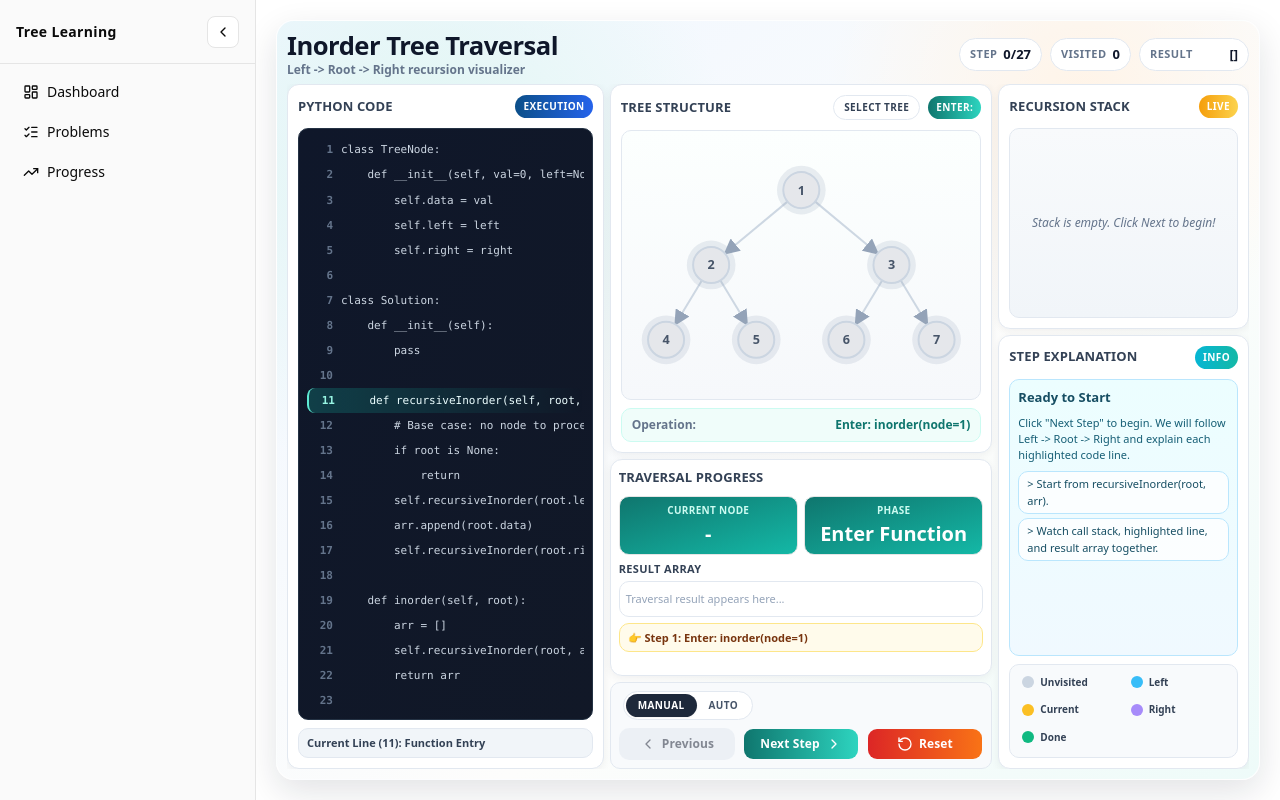
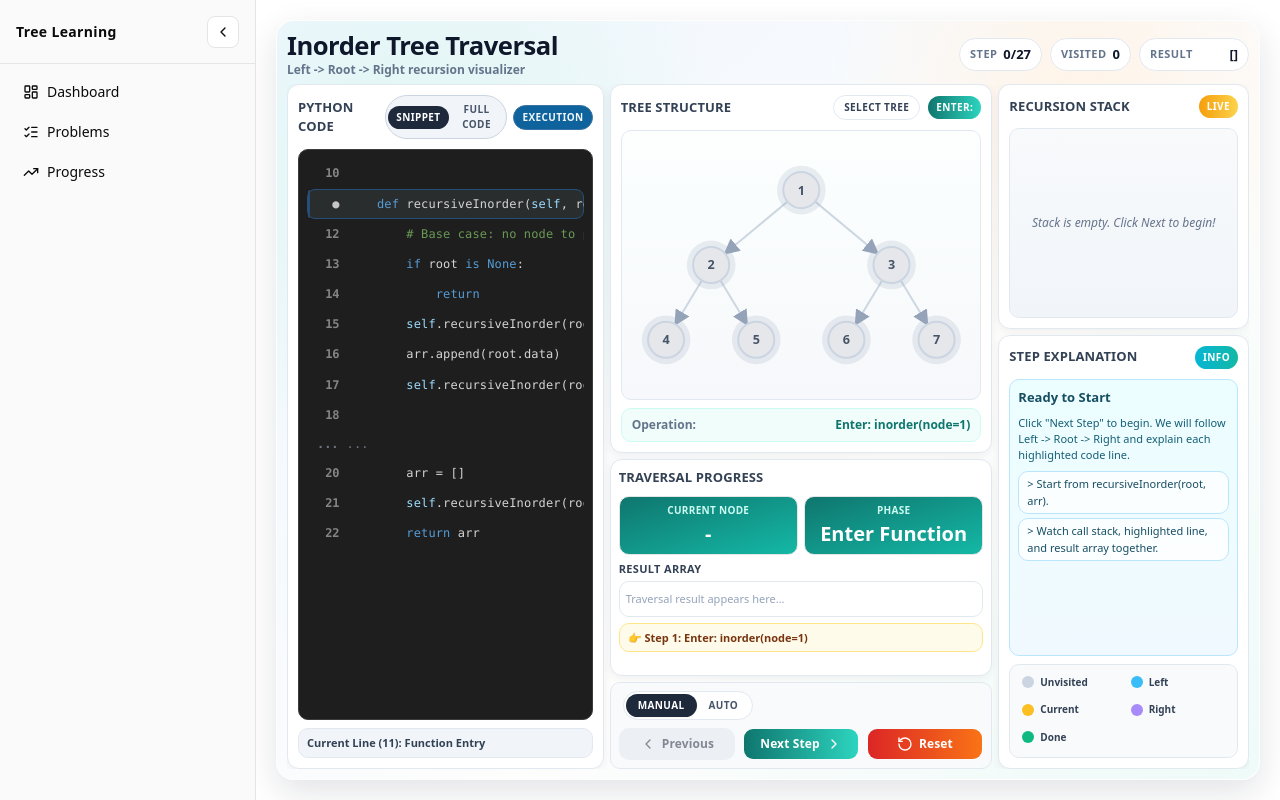
Before and after one commit to naveencreation/LeetCode-Learner, a Next.js app in the folder frontend/: page /problems/binary-tree/inorder-traversal in a window 1280 px wide. Built offline with nearby package versions, Linux system fonts and the light colour scheme.

Commit message:
Code panal completed

```diff
--- a/frontend/src/features/inorder/components/CodePanel.tsx
+++ b/frontend/src/features/inorder/components/CodePanel.tsx
@@ -1,12 +1,144 @@
+import { useMemo, useRef, useState } from "react";
+
 import { INORDER_CODE_LINES, INORDER_LINE_LABELS } from "../constants";
 
 interface CodePanelProps {
   currentCodeLine: number;
+  executionLineNumbers: number[];
 }
 
-export function CodePanel({ currentCodeLine }: CodePanelProps) {
+const PYTHON_KEYWORDS = new Set([
+  "class",
+  "def",
+  "if",
+  "is",
+  "None",
+  "return",
+  "for",
+  "in",
+  "pass",
+  "print",
+]);
+
+function renderTokenizedCode(line: string): Array<{ text: string; className: string }> {
+  const trimmed = line.trim();
+  if (!trimmed) {
+    return [{ text: " ", className: "text-transparent" }];
+  }
+
+  const commentIndex = line.indexOf("#");
+  const codePart = commentIndex >= 0 ? line.slice(0, commentIndex) : line;
+  const commentPart = commentIndex >= 0 ? line.slice(commentIndex) : "";
+
+  const tokens: Array<{ text: string; className: string }> = [];
+  const regex = /("[^"]*"|'[^']*'|\b\d+\b|\b[A-Za-z_][A-Za-z0-9_]*\b|\s+|[^\w\s])/g;
+
+  for (const chunk of codePart.matchAll(regex)) {
+    const value = chunk[0];
+
+    if (/^\s+$/.test(value)) {
+      tokens.push({ text: value, className: "text-inherit" });
+      continue;
+    }
+
+    if (/^"[^"]*"$|^'[^']*'$/.test(value)) {
+      tokens.push({ text: value, className: "text-[#ce9178]" });
+      continue;
+    }
+
+    if (/^\d+$/.test(value)) {
+      tokens.push({ text: value, className: "text-[#b5cea8]" });
+      continue;
+    }
+
+    if (/^[A-Za-z_][A-Za-z0-9_]*$/.test(value)) {
+      if (PYTHON_KEYWORDS.has(value)) {
+        tokens.push({ text: value, className: "text-[#569cd6]" });
+      } else if (value === "self") {
+        tokens.push({ text: value, className: "text-[#9cdcfe]" });
+      } else if (/^[A-Z]/.test(value)) {
+        tokens.push({ text: value, className: "text-[#4ec9b0]" });
+      } else {
+        tokens.push({ text: value, className: "text-[#d4d4d4]" });
+      }
+      continue;
+    }
+
+    tokens.push({ text: value, className: "text-[#d4d4d4]" });
+  }
+
+  if (commentPart) {
+    tokens.push({ text: commentPart, className: "text-[#6a9955]" });
+  }
+
+  return tokens;
+}
+
+export function CodePanel({ currentCodeLine, executionLineNumbers }: CodePanelProps) {
+  const [viewMode, setViewMode] = useState<"snippet" | "full">("snippet");
+  const preRef = useRef<HTMLPreElement | null>(null);
+
   const statusLine = currentCodeLine + 1;
   const statusLabel = INORDER_LINE_LABELS[currentCodeLine] ?? "Context Line";
+
+  const snippetLineIndices = useMemo(() => {
+    const contextRadius = 1;
+    const lineSet = new Set<number>([currentCodeLine]);
+
+    executionLineNumbers.forEach((lineNumber) => {
+      for (let offset = -contextRadius; offset <= contextRadius; offset += 1) {
+        const index = lineNumber + offset;
+        if (index >= 0 && index < INORDER_CODE_LINES.length) {
+          lineSet.add(index);
+        }
+      }
+    });
+
+    return Array.from(lineSet).sort((a, b) => a - b);
+  }, [currentCodeLine, executionLineNumbers]);
+
+  const visibleLines = useMemo(() => {
+    if (viewMode === "full") {
+      return INORDER_CODE_LINES.map((line, index) => ({ line, index }));
+    }
+
+    const rows: Array<{ line: string; index: number }> = [];
+
+    if (snippetLineIndices.length === 0) {
+      return INORDER_CODE_LINES.map((line, index) => ({ line, index }));
+    }
+
+    let previousIndex = -1;
+    snippetLineIndices.forEach((index) => {
+      if (previousIndex >= 0 && index - previousIndex > 1) {
+        rows.push({ line: "...", index: -1000 - index });
+      }
+
+      rows.push({ line: INORDER_CODE_LINES[index], index });
+      previousIndex = index;
+    });
+
+    return rows;
+  }, [viewMode, snippetLineIndices]);
+
+  const handleViewModeChange = (mode: "snippet" | "full") => {
+    const panel = preRef.current;
+    const previousScroll = panel?.scrollTop ?? 0;
+
+    setViewMode(mode);
+
+    requestAnimationFrame(() => {
+      if (!preRef.current) {
+        return;
+      }
+
+      if (mode === "full") {
+        preRef.current.scrollTop = previousScroll;
+      } else {
+        preRef.current.scrollTop = 0;
+      }
+    });
+  };
 
   return (
     <section className="grid h-full min-h-0 grid-rows-[auto_1fr_auto] gap-2 rounded-xl border border-slate-200 bg-white p-2.5 shadow-[0_2px_10px_rgba(17,24,39,0.06)]">
@@ -14,33 +146,92 @@ export function CodePanel({ currentCodeLine }: CodePanelProps) {
         <h2 className="text-[13px] font-extrabold uppercase tracking-[0.01em] text-slate-700">
           Python Code
         </h2>
-        <span className="rounded-full bg-gradient-to-r from-[#0b4f89] to-blue-600 px-2 py-1 text-[10px] font-extrabold uppercase tracking-[0.04em] text-white">
+        <div className="flex items-center gap-1.5">
+          <div className="inline-flex items-center rounded-full border border-slate-300 bg-slate-100 p-0.5">
+            <button
+              type="button"
+              onClick={() => handleViewModeChange("snippet")}
+              className={`rounded-full px-2 py-1 text-[10px] font-extrabold uppercase tracking-[0.04em] transition ${
+                viewMode === "snippet"
+                  ? "bg-slate-800 text-white"
+                  : "text-slate-600 hover:bg-slate-200"
+              }`}
+            >
+              Snippet
+            </button>
+            <button
+              type="button"
+              onClick={() => handleViewModeChange("full")}
+              className={`rounded-full px-2 py-1 text-[10px] font-extrabold uppercase tracking-[0.04em] transition ${
+                viewMode === "full"
+                  ? "bg-slate-800 text-white"
+                  : "text-slate-600 hover:bg-slate-200"
+              }`}
+            >
+              Full Code
+            </button>
+          </div>
+          <span className="rounded-full border border-[#3872a6] bg-[#0e639c] px-2 py-1 text-[10px] font-extrabold uppercase tracking-[0.04em] text-[#f0f6fc]">
             Execution
           </span>
         </div>
+      </div>
 
-      <div className="overflow-hidden rounded-[10px] border border-[#243244] bg-gradient-to-br from-slate-900 to-[#111827] p-2">
-        <pre className="overflow-auto p-0 text-[11px] leading-[1.55] text-slate-200">
+      <div className="min-h-0 overflow-hidden rounded-[10px] border border-[#3c3c3c] bg-[#1e1e1e] p-2">
+        <pre
+          ref={preRef}
+          className="ui-scrollbar h-full min-h-0 overflow-auto p-0 text-[12px] leading-[1.68] text-[#d4d4d4]"
+        >
           <code>
-            {INORDER_CODE_LINES.map((line, index) => (
+            {visibleLines.map(({ line, index }, rowIndex) => {
+              if (index < 0) {
+                return (
+                  <div
+                    key={`ellipsis-${rowIndex}`}
+                    className="grid grid-cols-[1.6rem_1fr] items-start gap-2 rounded-md px-1.5 py-1 text-[#6e7681]"
+                  >
+                    <span className="select-none text-right font-bold">...</span>
+                    <span className="whitespace-pre font-[var(--font-geist-mono)] font-medium tracking-[0.01em]">
+                      ...
+                    </span>
+                  </div>
+                );
+              }
+
+              const isActive = currentCodeLine === index;
+
+              return (
                 <div
                   key={`${index}-${line}`}
-                className={`grid grid-cols-[1.25rem_1fr] items-start gap-2 rounded-md px-1.5 py-1 transition-colors ${
-                  currentCodeLine === index
-                    ? "border-l-2 border-teal-300 bg-gradient-to-r from-teal-500/25 to-transparent text-cyan-50"
-                    : "text-slate-300"
+                  className={`group grid grid-cols-[1.6rem_1fr] items-start gap-2 rounded-md px-1.5 py-1 transition-all ${
+                    isActive
+                      ? "relative border border-[#264f78] bg-[#2a2d2e] text-[#ffffff]"
+                      : "border border-transparent text-[#d4d4d4]"
                   }`}
                 >
+                  {isActive ? (
+                    <span
+                      aria-hidden="true"
+                      className="absolute left-0 top-0 h-full w-[2px] rounded-l-md bg-[#264f78]"
+                    />
+                  ) : null}
                   <span
                     className={`select-none text-right font-bold ${
-                    currentCodeLine === index ? "text-teal-200" : "text-slate-500"
+                      isActive ? "text-[#c6c6c6]" : "text-[#858585] group-hover:text-[#a5a5a5]"
                     }`}
                   >
-                  {index + 1}
+                    {isActive ? "●" : index + 1}
                   </span>
-                <span className="whitespace-pre font-[var(--font-geist-mono)]">{line || " "}</span>
+                  <span className="whitespace-pre font-[var(--font-geist-mono)] font-medium tracking-[0.01em]">
+                    {renderTokenizedCode(line).map((token, tokenIndex) => (
+                      <span key={`${index}-${token.text}-${tokenIndex}`} className={token.className}>
+                        {token.text}
+                      </span>
+                    ))}
+                  </span>
                 </div>
-            ))}
+              );
+            })}
           </code>
         </pre>
       </div>
--- a/frontend/src/features/inorder/components/InorderLayout.tsx
+++ b/frontend/src/features/inorder/components/InorderLayout.tsx
@@ -1,7 +1,8 @@
 "use client";
 
-import { useState } from "react";
+import { useMemo, useState } from "react";
 
+import { getCodeLineForStep } from "../selectors";
 import { useInorderTraversal } from "../useInorderTraversal";
 import { CallStackPanel } from "./CallStackPanel";
 import { CodePanel } from "./CodePanel";
@@ -20,6 +21,7 @@ export function InorderLayout() {
     currentOperation,
     currentPhase,
     currentStep,
+    executionSteps,
     root,
     selectedPreset,
     presets,
@@ -45,6 +47,16 @@ export function InorderLayout() {
     activeStep,
     applyTreeConfiguration,
   } = useInorderTraversal();
+
+  const executionLineNumbers = useMemo(() => {
+    const lineNumbers = new Set<number>([currentCodeLine, 20]);
+
+    executionSteps.forEach((step) => {
+      lineNumbers.add(getCodeLineForStep(step));
+    });
+
+    return Array.from(lineNumbers).sort((a, b) => a - b);
+  }, [currentCodeLine, executionSteps]);
 
   return (
     <section className="relative h-full min-h-0 overflow-hidden rounded-[18px] border border-white/80 bg-[linear-gradient(140deg,#eff6ff_0%,#fdfdfc_60%,#eefbf9_100%)] p-2.5 shadow-[0_12px_34px_rgba(15,23,42,0.12)]">
@@ -87,7 +99,10 @@ export function InorderLayout() {
 
       <div className="grid min-h-0 overflow-hidden gap-1.5 xl:grid-cols-[minmax(300px,1.2fr)_minmax(380px,1.45fr)_minmax(250px,0.95fr)] xl:grid-rows-[minmax(0,1.26fr)_minmax(0,0.74fr)_auto]">
         <div className="min-h-0 xl:row-span-3">
-          <CodePanel currentCodeLine={currentCodeLine} />
+          <CodePanel
+            currentCodeLine={currentCodeLine}
+            executionLineNumbers={executionLineNumbers}
+          />
         </div>
 
         <div className="min-h-0 xl:col-start-2 xl:row-start-1">
```
Also changed, not shown: frontend/src/features/inorder/components/TreeSetupModal.tsx (+34 -8 lines). Lines whose indentation alone changed are shown as unchanged.
